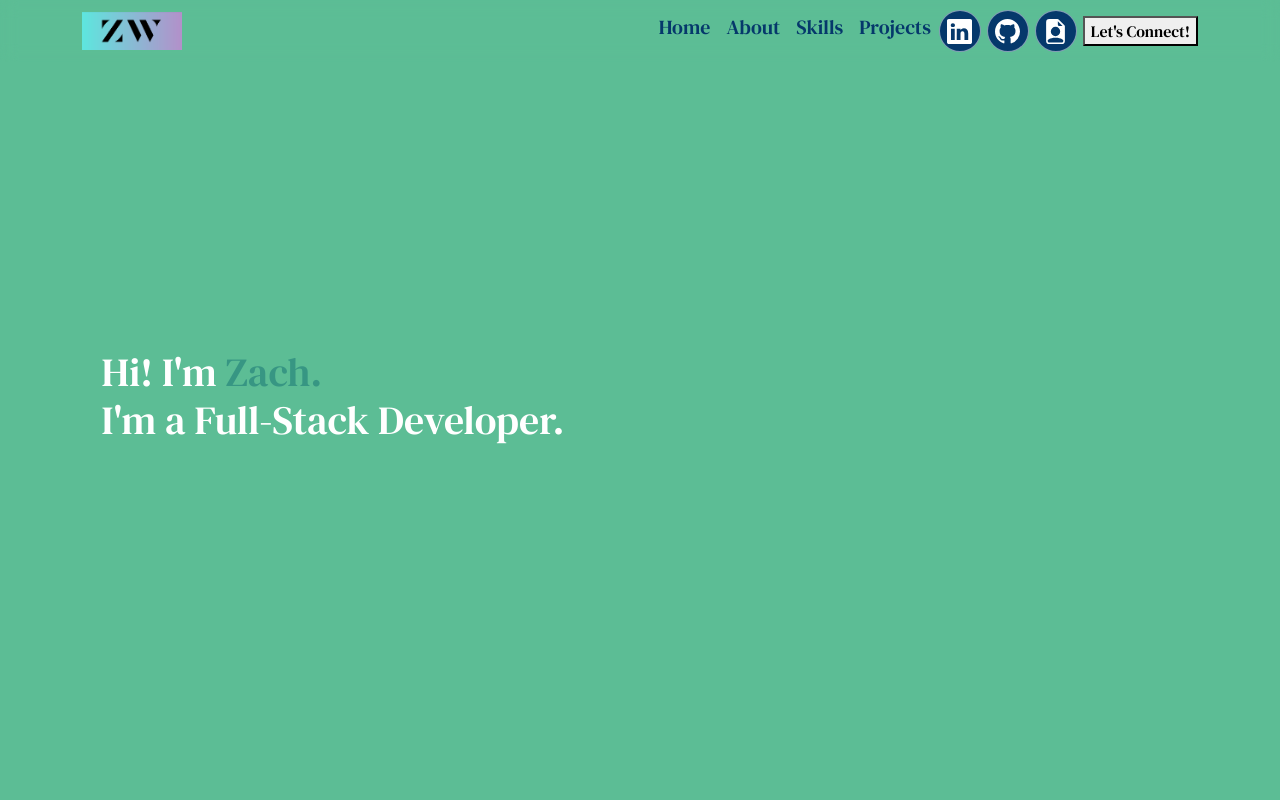
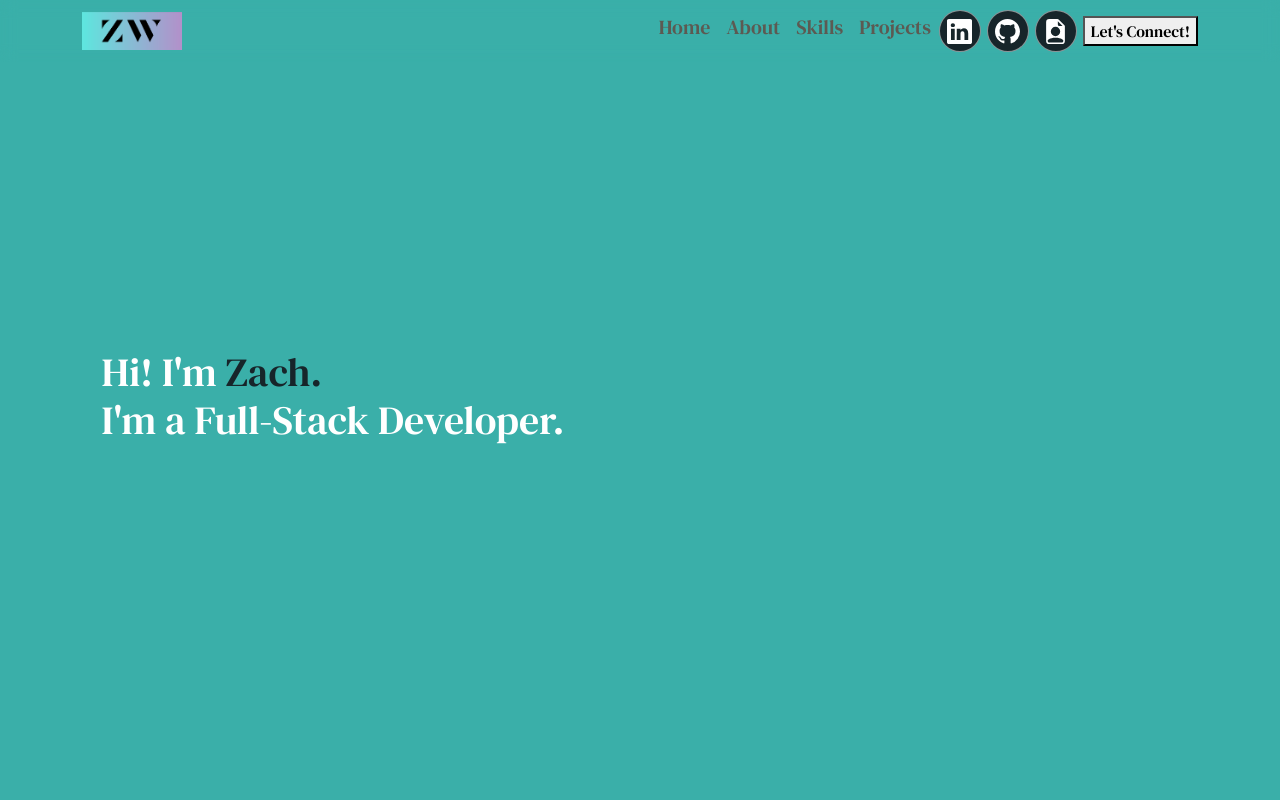
Before and after one commit to ZWatkins31/personal-portfolio, a React (Create React App) app: page / in a window 1280 px wide. Shown: the top 800 px of the page. Built offline with nearby package versions, Linux system fonts and the light colour scheme.

Commit message:
Updated files

```diff
--- a/src/App.css
+++ b/src/App.css
@@ -26,9 +26,7 @@ img {
 
 
 .gradient-text-color-main {
-      background-image: linear-gradient(135deg, #05386b, 0%, #379683 100%);
-      background-clip: text;
-      color: transparent;
+    color: #17252a;
 }
 
 
@@ -42,7 +40,7 @@ img {
     display: flex;
     align-items: center;
     border-bottom: 0px;
-    background: #5cbd95;
+    background: #3aafa9;
     color: white;
     padding: 0rem 5.6rem;
     margin-bottom: 0;
@@ -72,7 +70,7 @@ nav.navbar {
   }
 
 .nav-link-text {
-  color: #05386b;
+  color: #5c5a52;
 }
 
 nav.navbar a.navbar-brand {
@@ -87,7 +85,7 @@ span.navbar-text {
 .social-icons a {
     width: 42px;
     height: 42px;
-    background: #05386b;
+    background: #17252a;
     display: inline-flex;
     border-radius: 50%;
     margin-right: 6px;
```
Also changed, not shown: src/components/Projects.js (added, +7 -0 lines), src/components/Contact.js (added).
